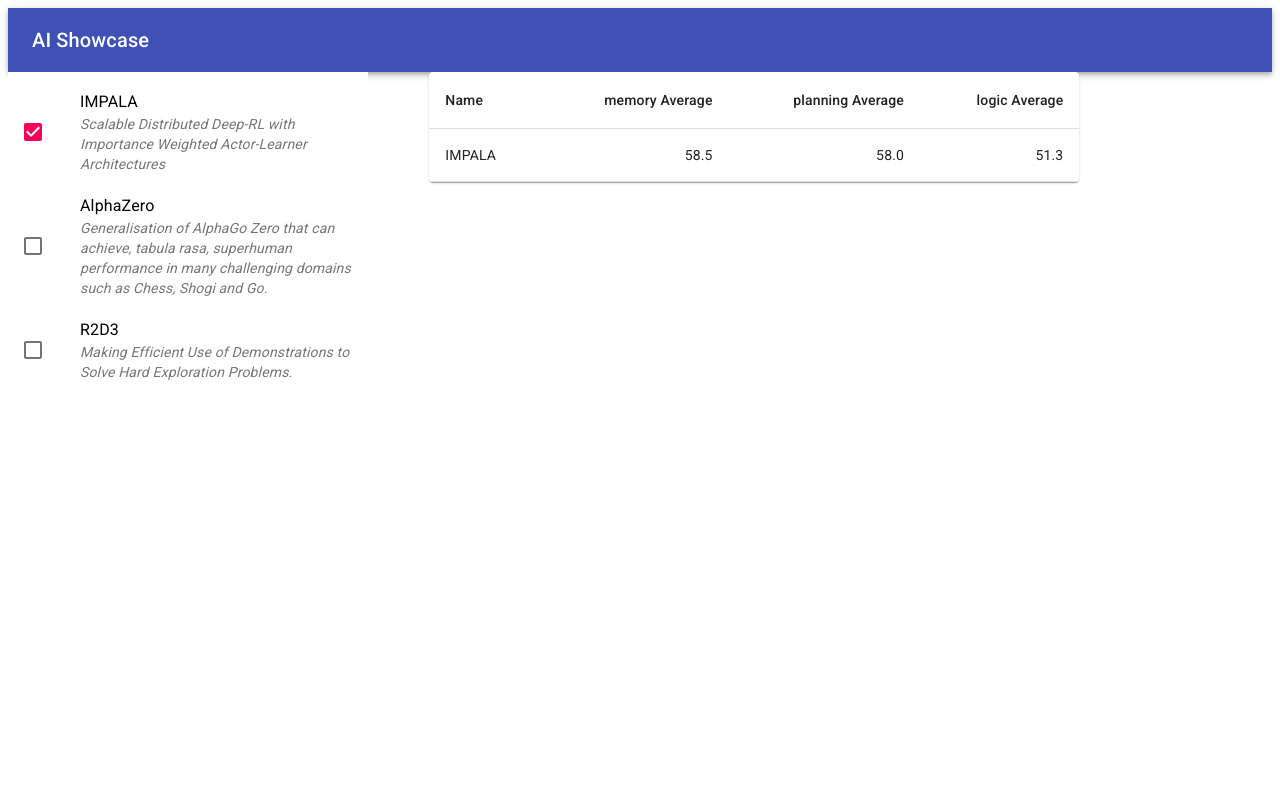
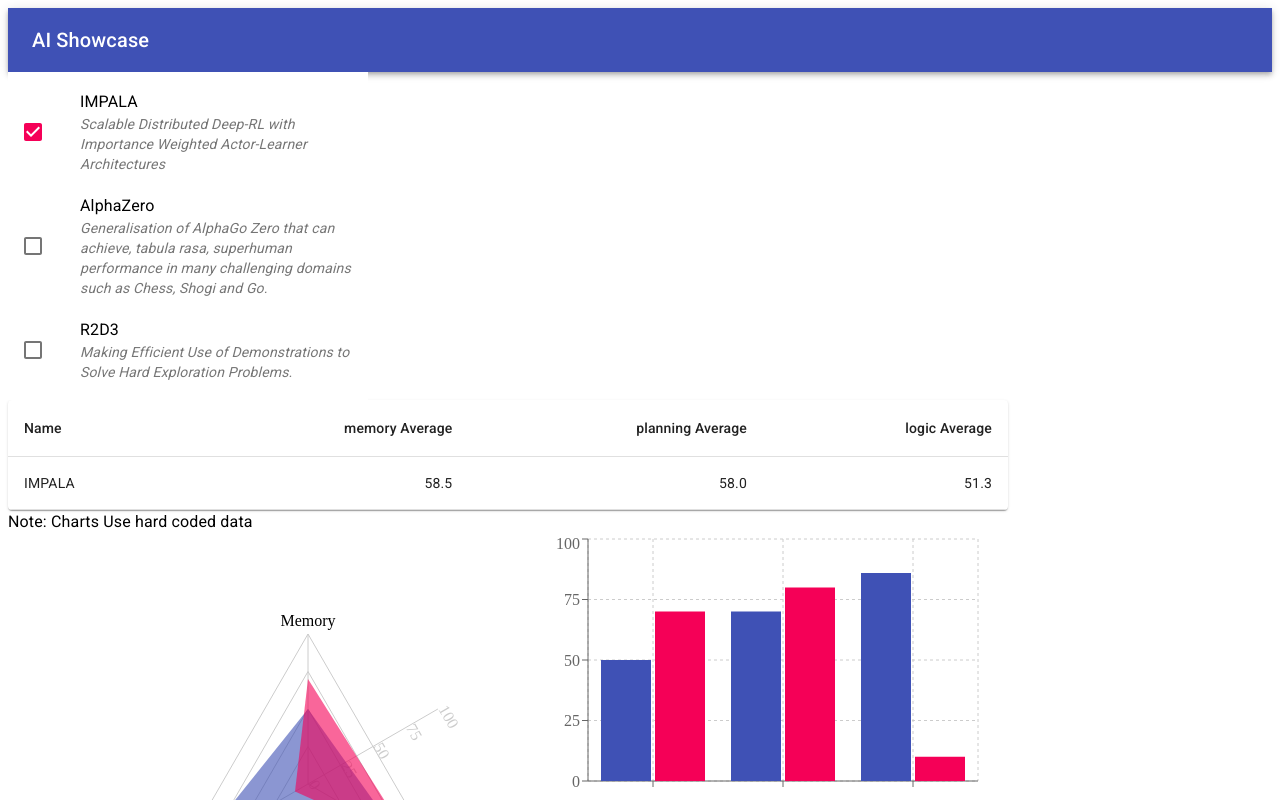
Before and after one commit to cthogg/ai-showcase, a React (Create React App) app: page / in a window 1280 px wide. Both pictures are taken after a click on the element 188 px from the left and 132 px from the top of the page. Shown: the top 800 px of the page. Built offline with nearby package versions, Linux system fonts and the light colour scheme.

Commit message:
feat: add charts with hard coded data

```diff
--- a/package.json
+++ b/package.json
@@ -13,10 +13,12 @@
     "@types/react": "^16.9.23",
     "@types/react-dom": "^16.9.5",
     "@types/react-test-renderer": "^16.9.2",
+    "@types/recharts": "^1.8.7",
     "react": "^16.13.0",
     "react-dom": "^16.13.0",
     "react-scripts": "3.4.0",
     "react-test-renderer": "^16.13.0",
+    "recharts": "^1.8.5",
     "typescript": "^3.7.5"
   },
   "scripts": {
--- /dev/null
+++ b/src/components/Charts.tsx
@@ -0,0 +1,111 @@
+import React from "react";
+import {
+  Radar,
+  RadarChart,
+  PolarGrid,
+  Legend,
+  PolarAngleAxis,
+  PolarRadiusAxis,
+  BarChart,
+  Bar,
+  XAxis,
+  YAxis,
+  CartesianGrid,
+  Tooltip
+} from "recharts";
+import { Grid, Typography } from "@material-ui/core";
+interface MyRadarChartProps {
+  name?: string;
+}
+
+const colorOne = "#3f51b5";
+const colorTwo = "#f50057";
+
+const data = [
+  {
+    subject: "Memory",
+    A: 50,
+    B: 70,
+    fullMark: 100
+  },
+  {
+    subject: "Planning",
+    A: 70,
+    B: 80,
+    fullMark: 100
+  },
+  {
+    subject: "Logic",
+    A: 86,
+    B: 10,
+    fullMark: 100
+  }
+];
+
+const MyRadarChart: React.FunctionComponent<MyRadarChartProps> = ({
+  name
+}: MyRadarChartProps): JSX.Element => {
+  return (
+    <>
+      <Typography> Note: Charts Use hard coded data </Typography>
+      <Grid container>
+        <Grid item>
+          <RadarChart
+            cx={300}
+            cy={250}
+            outerRadius={150}
+            width={500}
+            height={500}
+            data={data}
+            margin={{
+              top: 5,
+              right: 30,
+              left: 20,
+              bottom: 5
+            }}
+          >
+            <PolarGrid />
+            <PolarAngleAxis dataKey="subject" />
+            <PolarRadiusAxis angle={30} domain={[0, 100]} />
+            <Radar
+              name="Impala"
+              dataKey="A"
+              fill={colorOne}
+              fillOpacity={0.6}
+            />
+            <Radar
+              name="AlphaZero"
+              dataKey="B"
+              fill={colorTwo}
+              fillOpacity={0.6}
+            />
+            <Legend />
+          </RadarChart>
+        </Grid>
+        <Grid item>
+          <BarChart
+            width={500}
+            height={300}
+            data={data}
+            margin={{
+              top: 5,
+              right: 30,
+              left: 20,
+              bottom: 5
+            }}
+          >
+            <CartesianGrid strokeDasharray="3 3" />
+            <XAxis dataKey="name" />
+            <YAxis />
+            <Tooltip />
+            <Legend />
+            <Bar name="Impala" dataKey="A" fill={colorOne} />
+            <Bar name="AlphaZero" dataKey="B" fill={colorTwo} />
+          </BarChart>
+        </Grid>
+      </Grid>
+    </>
+  );
+};
+
+export default MyRadarChart;
--- a/src/components/ShowcaseGrid.tsx
+++ b/src/components/ShowcaseGrid.tsx
@@ -3,6 +3,7 @@ import AgentList from "./AgentList";
 import { FEAgent } from "../types";
 import SelectedAgentsTable from "./SelectedAgentsTable";
 import { Grid } from "@material-ui/core";
+import MyRadarChart from "./Charts";
 
 interface ShowCaseGridProps {
   agents: FEAgent[];
@@ -21,7 +22,12 @@ const ShowCaseGrid: React.FunctionComponent<ShowCaseGridProps> = ({
         </Grid>
         <Grid item>
           {selectedAgents.length > 0 && (
-            <SelectedAgentsTable agents={selectedAgents}> </SelectedAgentsTable>
+            <>
+              <SelectedAgentsTable
+                agents={selectedAgents}
+              ></SelectedAgentsTable>
+              <MyRadarChart />
+            </>
           )}
         </Grid>
       </Grid>
```
Also changed, not shown: 2 other files (tests, documents, lock files or other folders).
